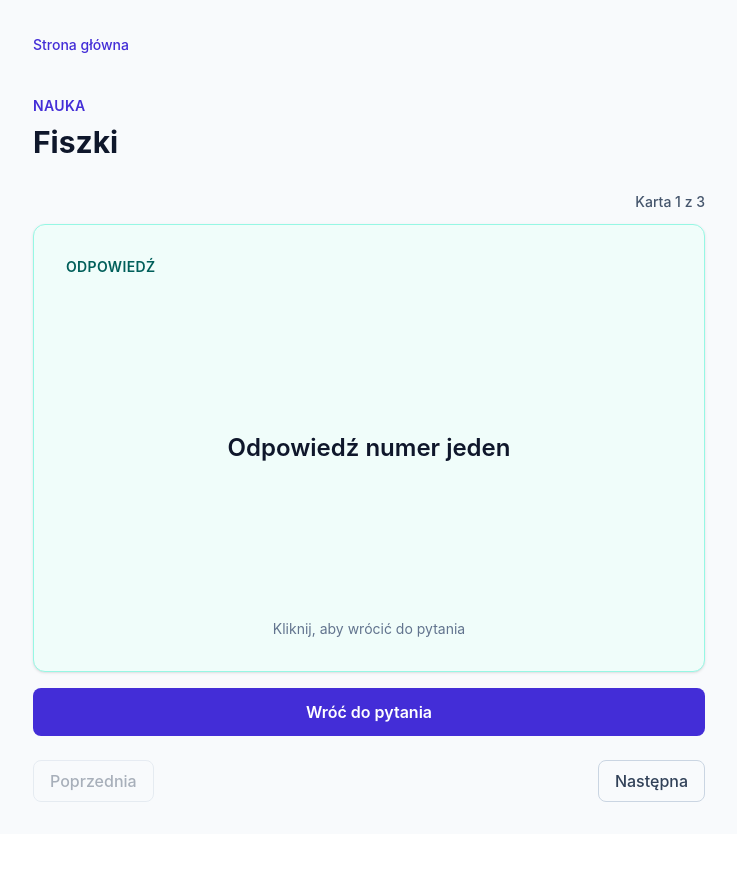
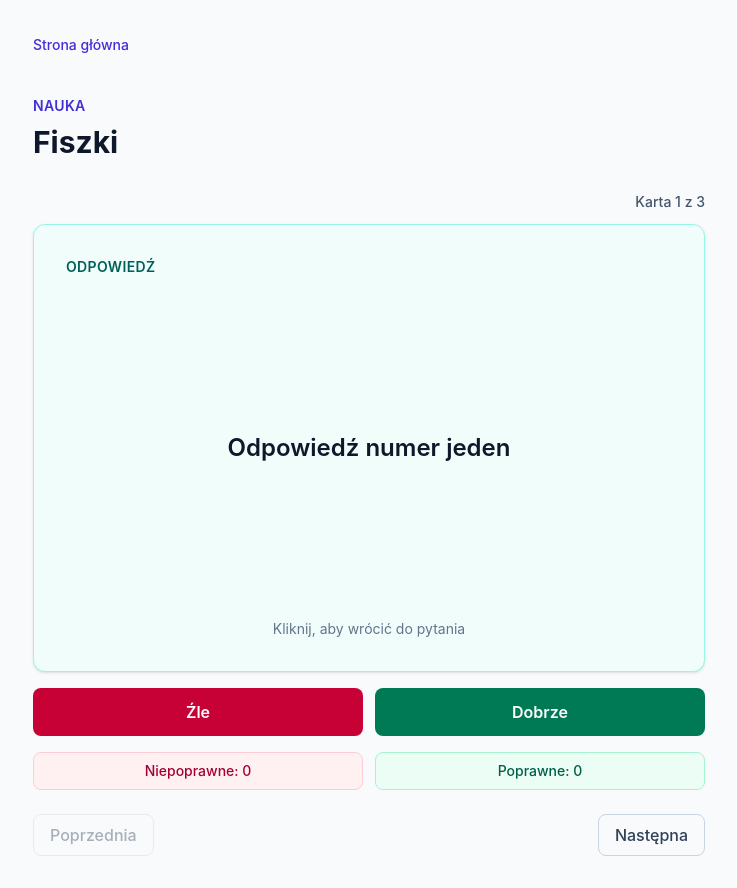
Before and after one commit to kajmus/ZaQuj.to, a React (Vite) app in the folder frontend/: page /flashcards in a window 1280 px wide. Both pictures are taken after a click on the button "Pokaż odpowiedź". Shown: the whole page, without its empty margins (271-1008 px from the left). Before the commit the page ends 834 px from the top, so only its background shows below. Built offline with nearby package versions, Linux system fonts and the light colour scheme.

Commit message:
Dodano do fiszek poprawne i niepoprawne odpowiedzi razem z licznikiem

```diff
--- a/frontend/src/features/flashcards/Flashcard.tsx
+++ b/frontend/src/features/flashcards/Flashcard.tsx
@@ -47,9 +47,10 @@ export interface FlashcardData {
 interface FlashcardProps {
   frontText: string
   backText: string
+  onRate: (rating: 'incorrect' | 'correct') => void
 }
 
-export default function Flashcard({ frontText, backText }: FlashcardProps) {
+export default function Flashcard({ frontText, backText, onRate }: FlashcardProps) {
   const [isFlipped, setIsFlipped] = useState(false)
 
   function flipCard() {
@@ -96,13 +97,32 @@ export default function Flashcard({ frontText, backText }: FlashcardProps) {
         </button>
       </div>
 
+      {isFlipped ? (
+        <div className="grid grid-cols-2 gap-3">
+          <button
+            type="button"
+            onClick={() => onRate('incorrect')}
+            className="rounded-lg bg-rose-700 px-5 py-3 font-semibold text-white transition-colors hover:bg-rose-800 focus-visible:outline-2 focus-visible:outline-offset-2 focus-visible:outline-rose-700"
+          >
+            Źle
+          </button>
+          <button
+            type="button"
+            onClick={() => onRate('correct')}
+            className="rounded-lg bg-emerald-700 px-5 py-3 font-semibold text-white transition-colors hover:bg-emerald-800 focus-visible:outline-2 focus-visible:outline-offset-2 focus-visible:outline-emerald-700"
+          >
+            Dobrze
+          </button>
+        </div>
+      ) : (
         <button
           type="button"
           onClick={flipCard}
           className="w-full rounded-lg bg-indigo-700 px-5 py-3 font-semibold text-white transition-colors hover:bg-indigo-800 focus-visible:outline-2 focus-visible:outline-offset-2 focus-visible:outline-indigo-700"
         >
-        {isFlipped ? 'Wróć do pytania' : 'Sprawdź'}
+          Sprawdź
         </button>
+      )}
     </div>
   )
 }
--- a/frontend/src/features/flashcards/FlashcardsPage.tsx
+++ b/frontend/src/features/flashcards/FlashcardsPage.tsx
@@ -24,12 +24,17 @@ interface FlashcardsPageProps {
   cards?: FlashcardData[]
 }
 
+type FlashcardRating = 'incorrect' | 'correct'
+
 export default function FlashcardsPage({
   cards = sampleCards,
 }: FlashcardsPageProps) {
   const [currentIndex, setCurrentIndex] = useState(0)
+  const [ratings, setRatings] = useState<Record<string, FlashcardRating>>({})
   const selectedIndex = Math.min(currentIndex, Math.max(cards.length - 1, 0))
   const currentCard = cards[selectedIndex]
+  const correctCount = Object.values(ratings).filter((rating) => rating === 'correct').length
+  const incorrectCount = Object.values(ratings).filter((rating) => rating === 'incorrect').length
 
   function showPreviousCard() {
     setCurrentIndex((index) => Math.max(index - 1, 0))
@@ -37,6 +42,16 @@ export default function FlashcardsPage({
 
   function showNextCard() {
     setCurrentIndex((index) => Math.min(index + 1, cards.length - 1))
+  }
+
+  function rateCurrentCard(rating: FlashcardRating) {
+    if (!currentCard) return
+
+    setRatings((currentRatings) => ({
+      ...currentRatings,
+      [currentCard.id]: rating,
+    }))
+    showNextCard()
   }
 
   return (
@@ -66,7 +81,17 @@ export default function FlashcardsPage({
               key={currentCard.id}
               frontText={currentCard.frontText}
               backText={currentCard.backText}
+              onRate={rateCurrentCard}
             />
+
+            <div className="mt-4 grid grid-cols-2 gap-3 text-center" aria-live="polite">
+              <p className="rounded-lg border border-rose-200 bg-rose-50 px-3 py-2 text-sm font-medium text-rose-800">
+                Niepoprawne: {incorrectCount}
+              </p>
+              <p className="rounded-lg border border-emerald-200 bg-emerald-50 px-3 py-2 text-sm font-medium text-emerald-800">
+                Poprawne: {correctCount}
+              </p>
+            </div>
 
             <nav aria-label="Nawigacja fiszek" className="mt-6 flex justify-between">
               <button
```
Also changed, not shown: 2 other files (tests, documents, lock files or other folders). Lines whose indentation alone changed are shown as unchanged.
